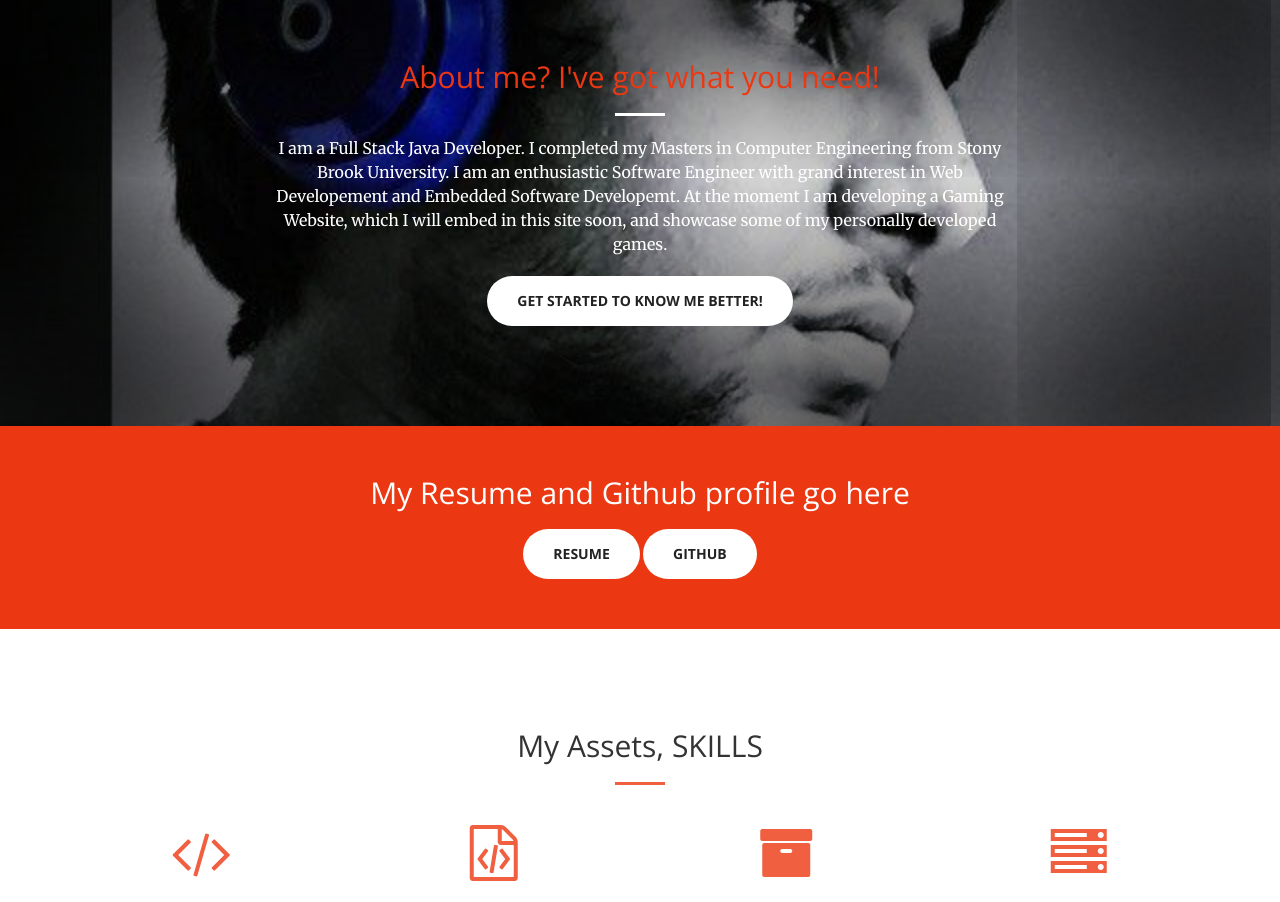
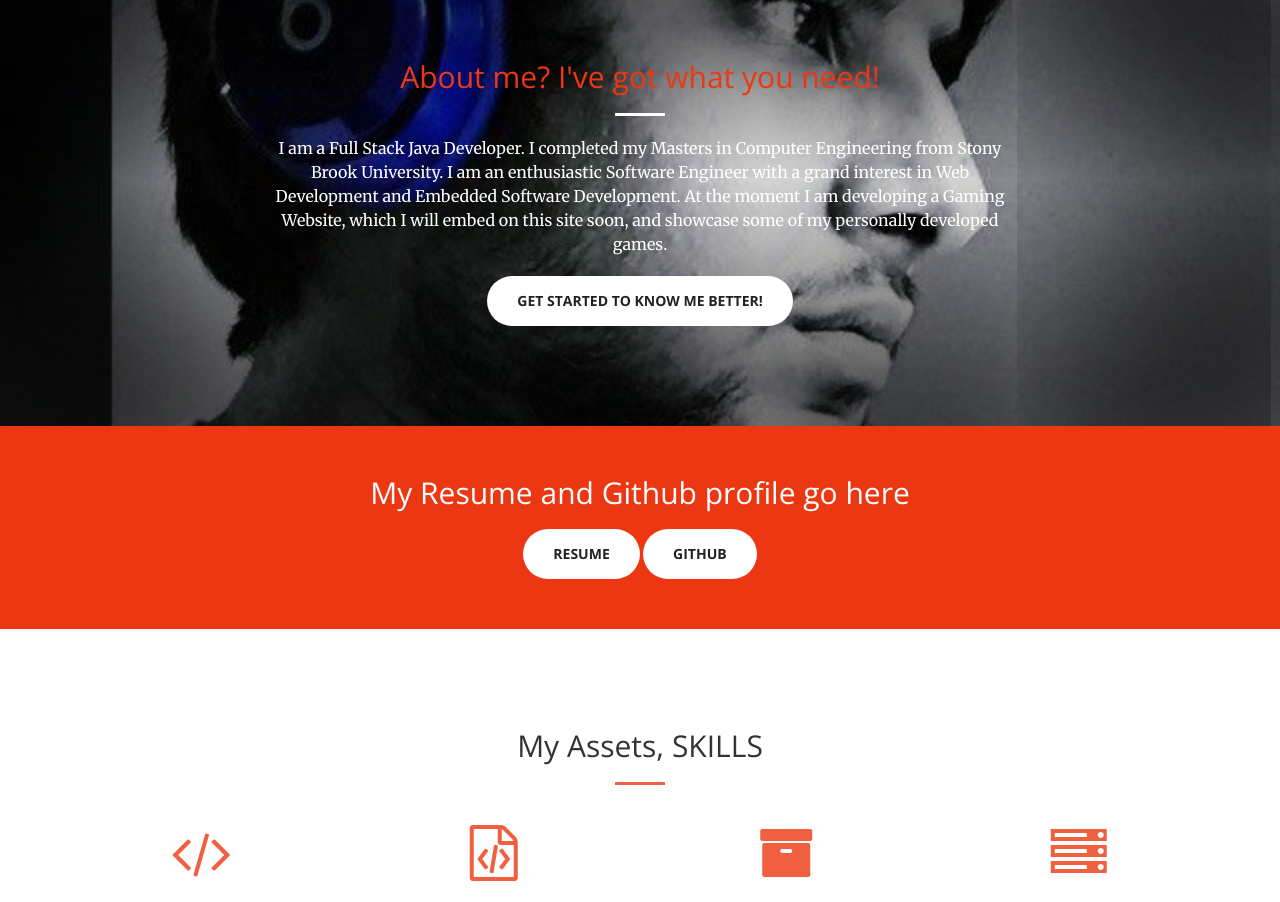
Before and after one commit to jaynathani-granube/jaynathani.github.io, a website: page index.html in a window 1280 px wide. Shown: the part 840-1742 px from the top of the page. Drawn offline with nearby package versions, Linux system fonts and the light colour scheme.

Commit message:
Minor mistakes.

```diff
--- a/index.html
+++ b/index.html
@@ -111,8 +111,8 @@
                     <h2 class="section-heading">About me? I've got what you need!</h2>
                     <hr class="light">
                     <p class="text-faded">I am a Full Stack Java Developer. I completed my Masters in Computer Engineering
-                    from Stony Brook University. I am an enthusiastic Software Engineer with grand interest in Web Developement and Embedded Software Developemt.
-                    At the moment I am developing a Gaming Website, which I will embed in this site soon, and showcase some of my personally developed games.</p>
+                    from Stony Brook University. I am an enthusiastic Software Engineer with a grand interest in Web Development and Embedded Software Development.
+                    At the moment I am developing a Gaming Website, which I will embed on this site soon, and showcase some of my personally developed games.</p>
                     <a href="#services" class="page-scroll btn btn-default btn-xl sr-button">Get Started to know me better!</a>
                 </div>
             </div>
```
